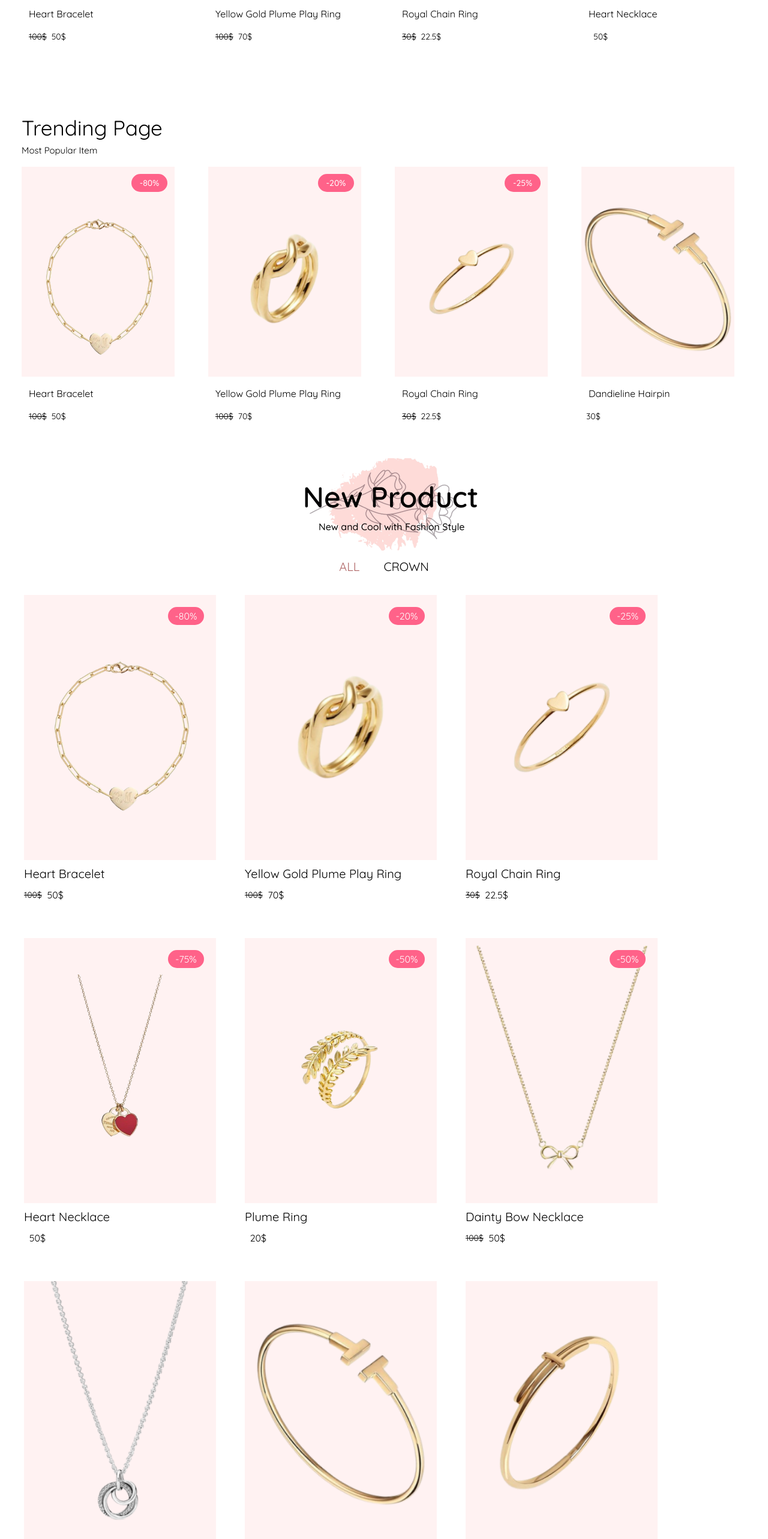
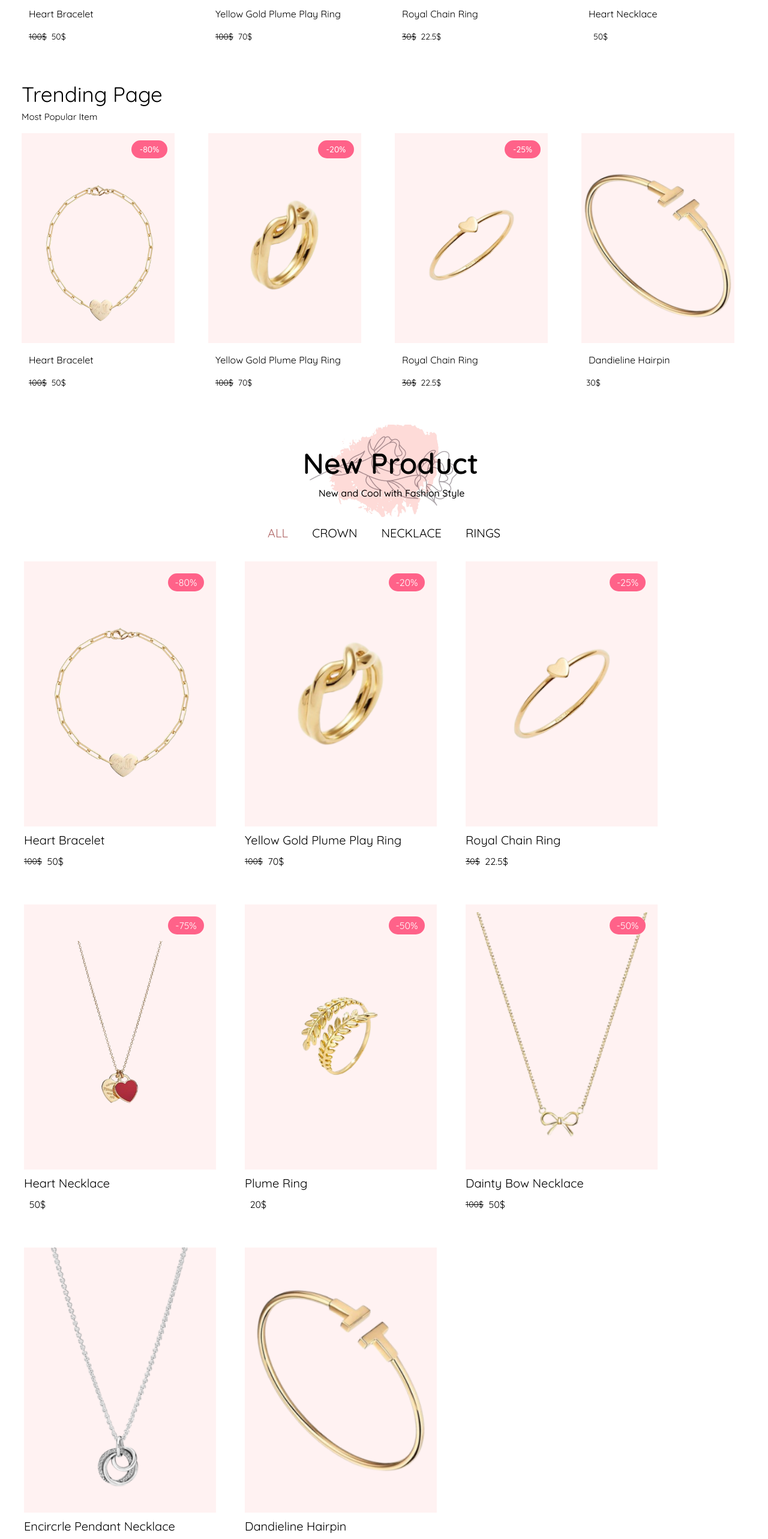
Before and after one commit to CHAB-Sreylen/E-commerce_project, a Vue app in the folder e-commerce/: page / in a window 1280 px wide. Shown: the part 1980-4546 px from the top of the page at 60% size. Built offline with nearby package versions, Linux system fonts and the light colour scheme.

Commit message:
new product update
some product are getting update on it and used nasted route but the category not done yet

```diff
--- a/e-commerce/src/router/index.js
+++ b/e-commerce/src/router/index.js
@@ -12,6 +12,10 @@ const router = createRouter({
         {
           path: '',
           component: () => import('../views/NewProduct.vue')
+        },
+        {
+          path: '/working',
+          component: () => import('../views/Working.vue')
         },
       ]
     },
--- a/e-commerce/src/stores/eStore.js
+++ b/e-commerce/src/stores/eStore.js
@@ -56,7 +56,15 @@ export const useEStore = defineStore('todoList', {
         ,
         {
           name: "CROWN",
-          link: "/skdfadsj"
+          link: "/working"
+        },
+        {
+          name: "NECKLACE",
+          link: "/working"
+        },
+        {
+          name: "RINGS",
+          link: "/working"
         }
       ],
       CList:[
--- a/e-commerce/src/views/Homepage.vue
+++ b/e-commerce/src/views/Homepage.vue
@@ -23,7 +23,7 @@
           </div>
         </div>
         <!-- tranding box -->
-        <div class="w-full h-fit flex flex-col pl-9 mt-14">
+        <div class="w-full h-fit flex flex-col pl-9 ">
           <p class="text-[35px]">Trending Page</p>
           <p class="text-[15px]">Most Popular Item</p>
           <div class="flex w-full h-fit mt-4" @mousedown="handleMouseDown" @mouseleave="handleMouseLeave" @mouseup="handleMouseUp" ref="scroll">
--- a/e-commerce/src/views/NewProduct.vue
+++ b/e-commerce/src/views/NewProduct.vue
@@ -1,7 +1,7 @@
 <template>
-    <div class="w-full h-fit mt-5 flex justify-center">
+    <div class="w-full h-fit mt-5 flex flex-col items-center">
         <div class=" flex flex-wrap justify-start gap-12 px-10">
-                    <NewItem v-for="i in Items"
+                    <NewItem v-for="i in Items.slice(0,number)"
                     :promotion="i.promotion"
                     :baseprice="i.baseprice"
                     :DiscountBox="i.DiscountBox"
@@ -9,6 +9,9 @@
                     :img = "i.img" :name="i.name"
                     :price="i.price"></NewItem>
         </div>
+        <div v-if="number== 8" @click="showMore()" class="mt-5 w-[200px] h-[80px] flex justify-center items-center font-semibold rounded-3xl border border-[#B0B0B0] text-[20px] text-[#B16969] hover:text-[#FF6289]">Load More</div>
+        <div v-else-if="number == 16  " @click="showLess()" class="mt-5 w-[200px] h-[80px] flex justify-center items-center font-semibold rounded-3xl border border-[#B0B0B0] text-[20px] text-[#B16969] hover:text-[#FF6289]">Load Less</div>
+
     </div>
 </template>
 
@@ -24,10 +27,22 @@
             Items,
             NewItem
         },
+        data(){
+            return {
+                number: 8,
+            }
+        },
         computed:{
             ...mapState(useEStore,['Items']),
 
-        },
+        },methods:{
+            showMore(){
+                return this.number = 16;
+            },
+            showLess(){
+                return this.number = 8;
+            }
+        }
     }
 
 </script>
--- /dev/null
+++ b/e-commerce/src/views/Working.vue
@@ -0,0 +1,5 @@
+<template>
+    <div class="w-full min-h-[500px] flex justify-center items-center font-semibold text-2xl">
+        On Working!!
+    </div>
+</template>
```
